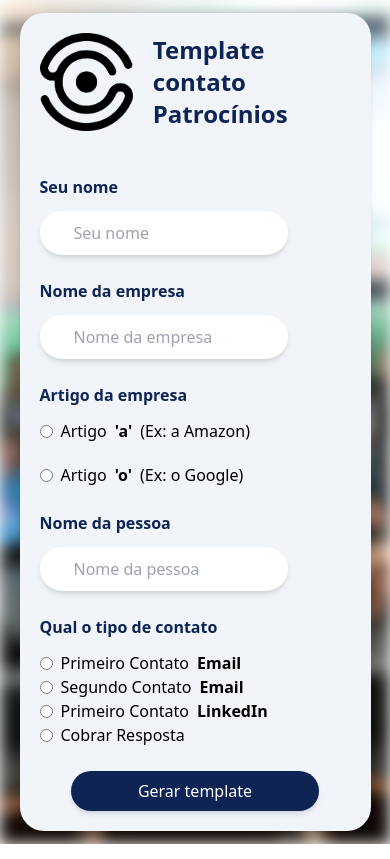
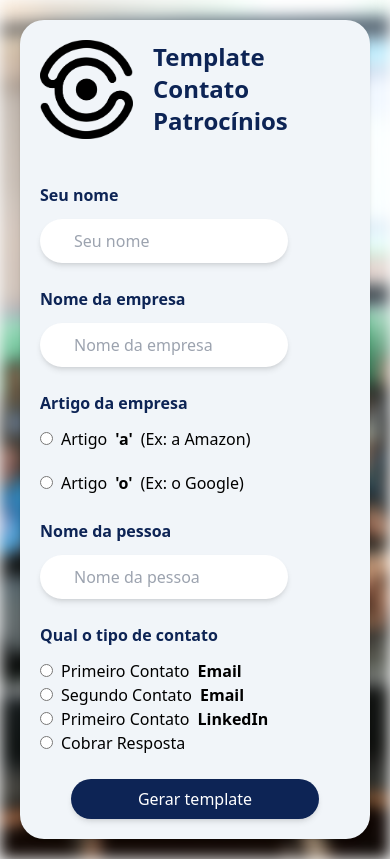
Before and after one commit to iTzFabregas/itzfabregas.github.io, a React (Create React App) app: page / in a window 390 px wide. Built offline with nearby package versions, Linux system fonts and the light colour scheme.

Commit message:
feat: small css

```diff
--- a/src/App.js
+++ b/src/App.js
@@ -49,7 +49,7 @@ function App() {
     }
 
     return (
-        <div className="relative h-screen w-full overflow-hidden">
+        <div className="relative h-fit sm:h-screen w-full overflow-hidden">
             <div
                 className="absolute inset-0 z-0"
                 style={{
@@ -61,12 +61,12 @@ function App() {
             />
 
             <div className="relative z-10 flex items-center justify-center w-full h-full">
-                <div className="flex flex-col gap-6 bg-slate-100 p-5 md:p-6 lg:p-7 xl:p-8 rounded-3xl shadow-md h-fit w-[90%] md:w-[80%] lg:w-[60%] 2xl:w-[45%]">
+                <div className="m-5 flex flex-col gap-6 bg-slate-100 p-5 md:p-6 lg:p-7 xl:p-8 rounded-3xl shadow-md h-fit w-[90%] md:w-[80%] lg:w-[60%] 2xl:w-[45%]">
 
                     {/* HEADER */}
                     <div className="flex justify-between items-center mb-5 gap-5">
                         <img src="./logo.png" alt="Semcomp" className=" w-[30%] sm:w-[20%] md:w-[15%]" />
-                        <p className="font-bold text-2xl sm:text-3xl text-[#0D2455]">Template contato Patrocínios</p>
+                        <p className="font-bold text-2xl sm:text-3xl text-[#0D2455]">Template Contato Patrocínios</p>
                         <p></p>
                     </div>
 
@@ -212,7 +212,7 @@ function App() {
                         <div className="bg-white p-4 rounded-lg max-w-md w-full relative m-5 ">
                             <div className="flex gap-12 items-center justify-between">
                                 <img src="./logo.png" alt="Semcomp" className="w-[10%]" />
-                                <p className="font-bold text-md sm:text-xl text-[#0D2455]">TEMPLATES GERADOS</p>
+                                <p className="font-bold text-sm sm:text-xl text-[#0D2455]">TEMPLATES GERADOS</p>
                                 <button
                                     className="text-gray-500 hover:text-gray-700 text-2xl font-bold"
                                     onClick={() => setFlag(0)}>
```
